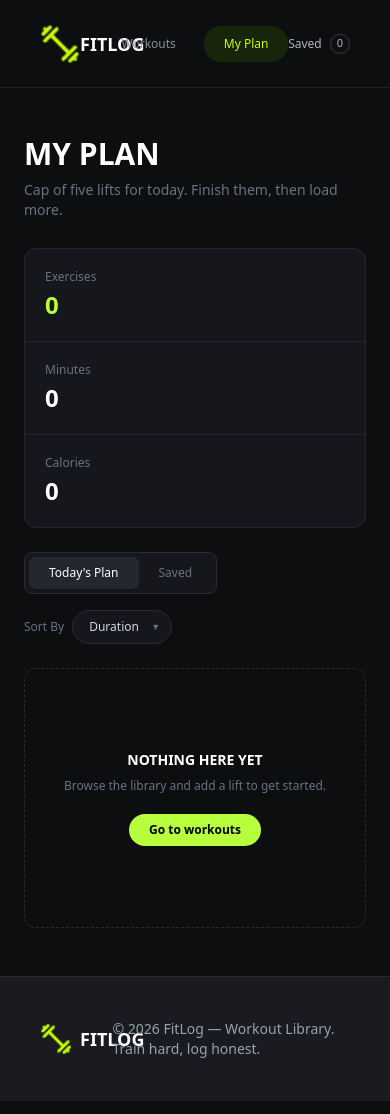
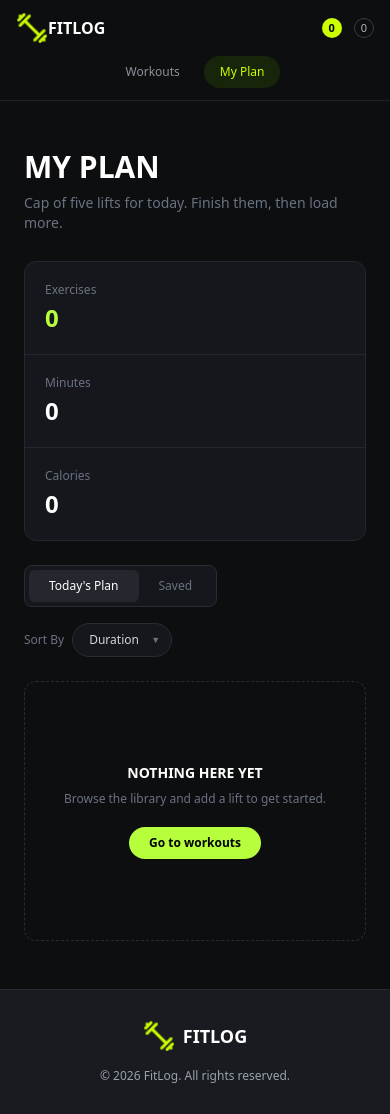
Before and after one commit to aisulcodes/b14-fit-a6, a Next.js app: page /my-plan in a window 390 px wide. Built offline with nearby package versions, Linux system fonts and the light colour scheme.

Commit message:
Responsive design for mobile, tablet, deskstop and large devices

```diff
--- a/src/app/my-plan/page.tsx
+++ b/src/app/my-plan/page.tsx
@@ -179,6 +179,9 @@ export default function MyPlan() {
                 <Image
                   src={workout.image}
                   alt={workout.name}
+                  width={128}
+                  height={80}
+                  unoptimized
                   className="h-28 w-full rounded-lg object-cover sm:h-20 sm:w-32"
                 />
 
@@ -210,7 +213,7 @@ export default function MyPlan() {
                   </div>
                 </div>
 
-                {/* action */}
+                {/* Actions */}
                 <div className="flex flex-wrap items-center gap-3">
                   <Link
                     href={`/workouts/${workout.id}`}
@@ -219,6 +222,7 @@ export default function MyPlan() {
                     View Details
                   </Link>
 
+                  {/* Only Today's Plan */}
                   {activeTab === "plan" && (
                     <button
                       onClick={() => markAsDone(workout.id)}
@@ -228,6 +232,7 @@ export default function MyPlan() {
                     </button>
                   )}
 
+                  {/* Remove */}
                   <button
                     onClick={() =>
                       activeTab === "plan"
@@ -266,6 +271,6 @@ export default function MyPlan() {
         )}
 
       </div>
-    </main>
+    </main >
   );
 }
--- a/src/app/workouts/[id]/page.tsx
+++ b/src/app/workouts/[id]/page.tsx
@@ -61,6 +61,9 @@ export default function WorkoutDetails() {
             <Image
               src={workout.image}
               alt={workout.name}
+              width={1200}
+              height={650}
+              unoptimized
               className="h-full max-h-[650px] w-full rounded-2xl object-cover"
             />
           </div>
--- a/src/components/Footer.tsx
+++ b/src/components/Footer.tsx
@@ -3,8 +3,7 @@ import Image from "next/image";
 export default function Footer() {
   return (
     <footer className="border-t border-[#292b30] bg-[#191b20]">
-      <div className="flex min-h-[124px] w-full items-center justify-between px-10 md:px-16">
-
+      <div className="flex min-h-[124px] w-full flex-col items-center justify-center gap-4 px-4 py-6 sm:px-6 md:flex-row md:justify-between md:px-16 md:py-0">
         {/* left logo */}
         <div className="flex items-center gap-2">
             <Image src={logo} alt="FitLog" width={100} height={40} className="h-8 w-auto" />
@@ -12,7 +11,9 @@ export default function Footer() {
         </div>
 
         {/* right copyright */}
-        <p className="text-sm text-gray-400">© 2026 FitLog — Workout Library. Train hard, log honest.</p>
+        <p className="text-center text-xs text-gray-400 sm:text-sm md:text-right">
+          © {new Date().getFullYear()} FitLog. All rights reserved.
+        </p>
       </div>
     </footer>
   );
--- a/src/components/Library.tsx
+++ b/src/components/Library.tsx
@@ -32,11 +32,11 @@ export default function Library() {
   return (
     <section
       id="library"
-      className="bg-[#0d0e10] px-6 py-20 md:px-10 lg:px-16"
+      className="bg-[#0d0e10] px-4 py-14 sm:px-6 sm:py-16 md:px-10 md:py-20 lg:px-16"
     >
       {/* section setting */}
       <div className="mb-10">
-        <h2 className="text-4xl font-bold uppercase tracking-wide text-white md:text-5xl">THE LIBRARY</h2>
+        <h2 className="text-3xl font-bold uppercase tracking-wide text-white sm:text-4xl md:text-5xl">THE LIBRARY</h2>
 
         <p className="mt-3 text-sm text-gray-400 md:text-base">Twelve lifts covering every major muscle group.</p>
       </div>
--- a/src/components/Navbar.tsx
+++ b/src/components/Navbar.tsx
@@ -16,27 +16,27 @@ export default function Navbar() {
     const isPlanActive = pathname === "/my-plan";
 
     return (
-        <nav className="sticky top-0 z-50 h-[88px] w-full border-b border-[#202126] bg-[#0d0e10]">
-            <div className="relative flex h-full w-full items-center px-10">
+        <nav className="sticky top-0 z-50 w-full border-b border-[#202126] bg-[#0d0e10]">
+            <div className="relative flex min-h-[88px] w-full flex-wrap items-center px-4 py-3 sm:px-6 md:flex-nowrap md:px-10 md:py-0">
 
                 {/* Logo */}
                 <Link href="/" className="flex items-center">
                     <Image
-                        src={logo} alt="FitLog" width={100} height={40} className="h-10 w-auto object-contain"
+                        src={logo} alt="FitLog" width={100} height={40} className="h-8 w-auto object-contain sm:h-10"
                     />
-                    <span className="text-lg font-bold text-white">FITLOG</span>
+                    <span className="text-base font-bold text-white sm:text-lg">FITLOG</span>
                 </Link>
 
                 {/* center item */}
-                <div className="absolute left-1/2 flex -translate-x-1/2 items-center gap-2">
+                <div className="order-3 mt-3 flex w-full items-center justify-center gap-2 md:absolute md:left-1/2 md:order-none md:mt-0 md:w-auto md:-translate-x-1/2">
                     <Link
-                        href="/" className={`rounded-full px-5 py-2.5 text-xs font-medium transition ${isWorkoutActive ? "bg-[#17250b] text-[#ccff00]"
+                        href="/" className={`rounded-full px-4 py-2 text-xs font-medium transition sm:px-5 sm:py-2.5 ${isWorkoutActive ? "bg-[#17250b] text-[#ccff00]"
                             : "text-[#8d919a] hover:text-white"
                             }`}
                     >Workouts</Link>
 
                     <Link
-                        href="/my-plan" className={`rounded-full px-5 py-2.5 text-xs font-medium transition ${isPlanActive
+                        href="/my-plan" className={`rounded-full px-4 py-2 text-xs font-medium transition sm:px-5 sm:py-2.5 ${isPlanActive
                             ? "bg-[#17250b] text-[#ccff00]"
                             : "text-[#8d919a] hover:text-white"
                             }`}
@@ -44,13 +44,13 @@ export default function Navbar() {
                 </div>
 
                 {/* right side er jonno */}
-                <div className="ml-auto flex items-center gap-6 text-xs">
+                <div className="ml-auto flex items-center gap-3 text-xs sm:gap-6">
 
                     <Link
                         href="/my-plan"
-                        className="flex items-center gap-2 text-[#b1b4bb] hover:text-white"
+                        className="flex items-center gap-1.5 text-[#b1b4bb] hover:text-white sm:gap-2"
                     >
-                        <span>Plan</span>
+                        <span className="hidden sm:inline">Plan</span>
 
                         <span className="flex h-5 min-w-5 items-center justify-center rounded-full bg-[#ccff00] px-1.5 text-[11px] font-bold text-black">
                             {plan.length}
@@ -59,9 +59,9 @@ export default function Navbar() {
 
                     <Link
                         href="/my-plan"
-                        className="flex items-center gap-2 text-[#b1b4bb] hover:text-white"
+                        className="flex items-center gap-1.5 text-[#b1b4bb] hover:text-white sm:gap-2"
                     >
-                        <span>Saved</span>
+                        <span className="hidden sm:inline">Saved</span>
 
                         <span className="flex h-5 min-w-5 items-center justify-center rounded-full border border-[#383b42] px-1.5 text-[11px] text-[#b1b4bb]">
                             {saved.length}
--- a/src/components/WorkoutCard.tsx
+++ b/src/components/WorkoutCard.tsx
@@ -12,19 +12,19 @@ export default function WorkoutCard({ workout }: WorkoutCardProps) {
       href={`/workouts/${workout.id}`}
       className="group block overflow-hidden rounded-xl border border-[#292b30] bg-[#15171c] transition duration-300 hover:-translate-y-1 hover:border-[#b7ff3c]"
     >
-      <div className="relative h-56 overflow-hidden">
+      <div className="relative h-48 overflow-hidden sm:h-52 md:h-56">
         <Image
           src={workout.image}
           alt={workout.name}
           fill
-          sizes="(max-width: 768px) 100vw, 33vw"
+          sizes="(max-width: 640px) 100vw, (max-width: 1024px) 50vw, 33vw"
           className="object-cover transition duration-300 group-hover:scale-105"
           unoptimized
         />
       </div>
 
 
-      <div className="p-5">
+      <div className="p-4 sm:p-5">
         {/* category */}
         <div className="mb-4 flex flex-wrap gap-2">
           {workout.muscleGroups.map((muscle) => (
@@ -42,7 +42,7 @@ export default function WorkoutCard({ workout }: WorkoutCardProps) {
         <p className="mt-2 text-sm text-gray-400">{workout.equipment}</p>
 
 
-        <div className="mt-5 flex items-center gap-4 text-xs text-gray-400">
+       <div className="mt-5 flex flex-wrap items-center gap-x-4 gap-y-2 text-xs text-gray-400">
           <span>◷ {workout.duration} min</span>
 
           <span>🔥 {workout.caloriesBurned} kcal</span>
--- a/src/components/banner.tsx
+++ b/src/components/banner.tsx
@@ -5,18 +5,18 @@ import heroImage from "@/assets/hero-banner.png";
 
 export default function Banner() {
   return (
-    <section className="px-8 py-16">
-      <div className="mx-auto flex min-h-[480px] max-w-[1340px] items-center justify-between overflow-hidden rounded-2xl border border-[#25282f] bg-[#15171c] px-16">
+    <section className="px-4 py-10 sm:px-6 sm:py-12 md:px-8 md:py-16">
+      <div className="mx-auto flex min-h-[480px] max-w-[1340px] flex-col items-center justify-between gap-10 overflow-hidden rounded-2xl border border-[#25282f] bg-[#15171c] px-6 py-10 sm:px-8 md:px-10 lg:flex-row lg:px-16 lg:py-0">
 
         {/* left text */}
         <div className="max-w-[650px]">
 
-          <p className="mb-5 text-sm font-bold tracking-[0.15em] text-[#ccff00]">WORKOUT LIBRARY</p>
+          <p className="mb-5 text-xs font-bold tracking-[0.15em] text-[#ccff00] sm:text-sm">WORKOUT LIBRARY</p>
 
-          <h1 className="text-6xl font-black uppercase leading-[0.95] tracking-tight text-white">TRAIN WITH INTENT. LOG EVERY SET.</h1>
+          <h1 className="text-4xl font-black uppercase leading-[0.95] tracking-tight text-white sm:text-5xl lg:text-6xl">TRAIN WITH INTENT. LOG EVERY SET.</h1>
 
           {/* dc text*/}
-          <p className="mt-6 max-w-[580px] text-lg leading-7 text-[#9ca0aa]">
+          <p className="mt-6 max-w-[580px] text-base leading-7 text-[#9ca0aa] sm:text-lg">
             FitLog is a dark, no-nonsense gym companion: pick a lift, lock it
             into today's plan, and watch the week's work add up.</p>
 
@@ -28,7 +28,7 @@ export default function Banner() {
         </div>
 
         {/* imageee */}
-        <div className="relative hidden w-[420px] shrink-0 md:block">
+        <div className="relative hidden w-full max-w-[420px] shrink-0 md:block">
           <Image
             src={heroImage}
             alt="Workout"
```
